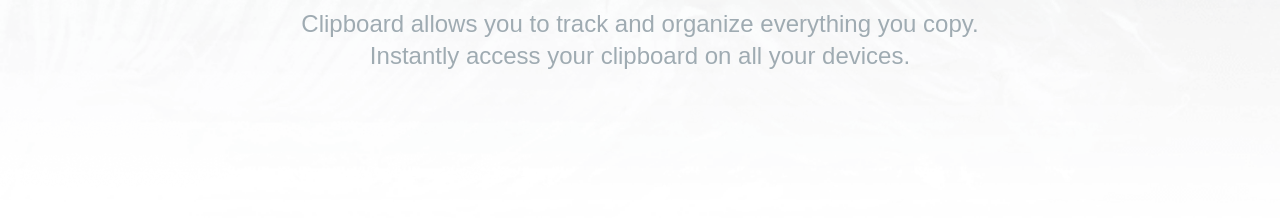
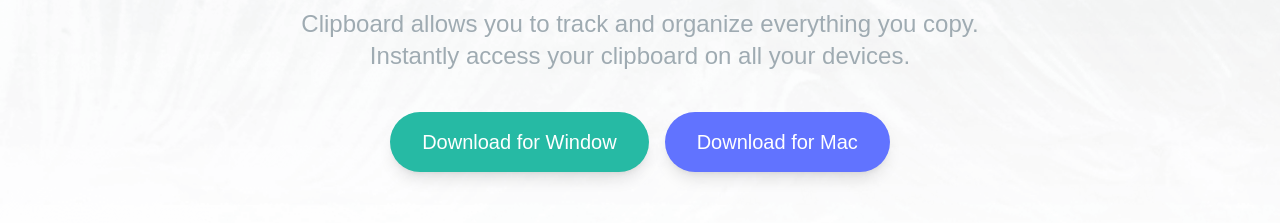
Before and after one commit to BinyamCheru/Clipboard-Website, a website: page index.html in a window 1280 px wide. Shown: the part 389-612 px from the top of the page. Drawn offline with Linux system fonts and the light colour scheme; a web font is replaced by a local one.

Commit message:
Add button container with the buttons

```diff
--- a/index.html
+++ b/index.html
@@ -28,6 +28,23 @@
           Clipboard allows you to track and organize everything you copy.
           Instantly access your clipboard on all your devices.
         </p>
+
+        <!-- Button container -->
+        <div
+          class="flex flex-col justify-center w-full space-y-6 text-xl text-white md:flex-row md:space-y-0 md:space-x-4"
+        >
+          <a
+            href="#"
+            class="py-4 px-8 rounded-full bg-strongCyan shadow-lg duration-200 hover:opacity-80"
+            >Download for Window</a
+          >
+          <a
+            href="#"
+            class="py-4 px-8 rounded-full bg-lightBlue shadow-lg duration-200 hover:opacity-80"
+            >Download for Mac</a
+          >
+        </div>
+        <!-- end of Button container -->
       </div>
     </section>
     <!-- end of Hero Section -->
```
